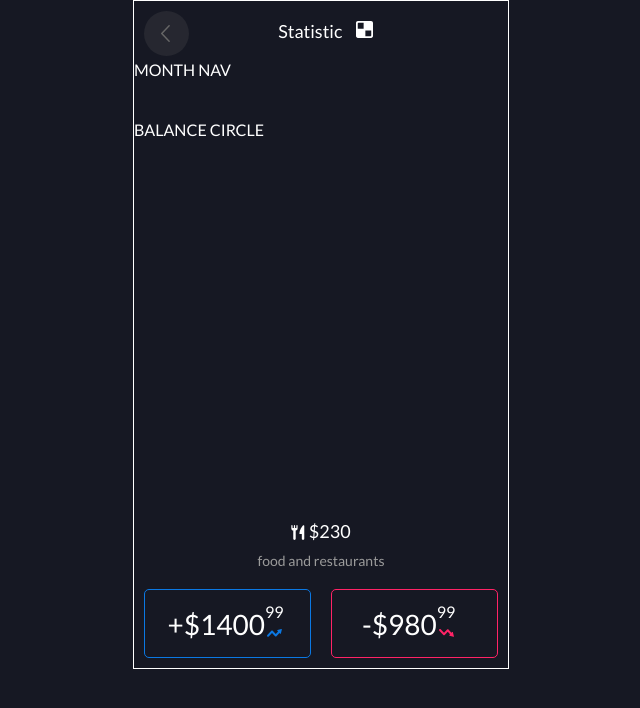
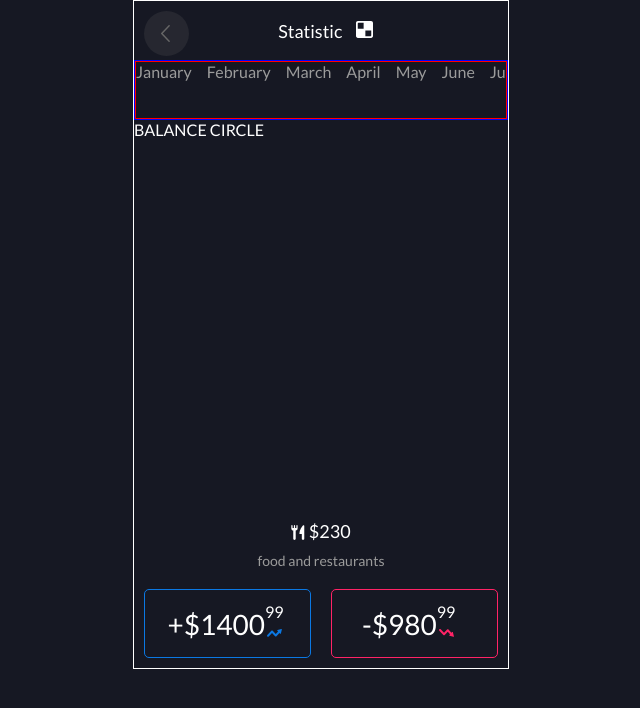
Before and after one commit to abbasnake/scandi, a Vue app in the folder client/: page /#/statistics in a window 1280 px wide. Shown: the top 708 px of the page, without its empty margins (319-959 px from the left). Built offline with nearby package versions, Linux system fonts and the light colour scheme.

Commit message:
making statistics scrollbar for months

```diff
--- /dev/null
+++ b/client/src/components/LiMonth.vue
@@ -0,0 +1,20 @@
+<template>
+  <li class="item">
+    <slot></slot>
+  </li>
+</template>
+
+<script>
+export default {
+  name: 'LiMonth'
+}
+</script>
+
+<style lang="scss" scoped>
+.item {
+  color: rgb(155, 155, 155);
+  &:hover {
+    color: #ffffff;
+  }
+}
+</style>
--- /dev/null
+++ b/client/src/components/NavbarMonths.vue
@@ -0,0 +1,46 @@
+<template>
+  <nav class="navbar">
+    <ul class="navbar__items">
+      <li-month>January</li-month>
+      <li-month>February</li-month>
+      <li-month>March</li-month>
+      <li-month>April</li-month>
+      <li-month>May</li-month>
+      <li-month>June</li-month>
+      <li-month>July</li-month>
+      <li-month>August</li-month>
+      <li-month>September</li-month>
+      <li-month>October</li-month>
+      <li-month>November</li-month>
+      <li-month>December</li-month>
+    </ul>
+  </nav>
+</template>
+
+<script>
+import LiMonth from '@/components/LiMonth'
+
+export default {
+  name: 'NavbarMonths',
+  components: {
+    'li-month': LiMonth
+  }
+}
+</script>
+
+<style lang="scss" scoped>
+.navbar {
+  border: 1px solid blue;
+  display: grid;
+  overflow: hidden;
+  width: 100%;
+  &__items {
+    border: 1px solid red;
+    display: grid;
+    grid-gap: 15px;
+    grid-template-columns: repeat(12, 1fr);
+    overflow-x: scroll;
+    overflow-y: hidden;
+  }
+}
+</style>
--- a/client/src/scss/_global-styles.scss
+++ b/client/src/scss/_global-styles.scss
@@ -9,3 +9,7 @@
 button {
   cursor: pointer;
 }
+
+li {
+  list-style: none;
+}
--- a/client/src/views/Statistics.vue
+++ b/client/src/views/Statistics.vue
@@ -2,7 +2,7 @@
   <div class="view">
     <button-back class="view__button" @clicked="toHomepage"></button-back> <!-- not part of the grid layout -->
     <header-box class="view__header"></header-box>
-    <div class="view__months">MONTH NAV</div>
+    <navbar-months class="view__navbar"></navbar-months>
     <div class="view__main">BALANCE CIRCLE</div>
     <price-box></price-box>
     <div class="view__balance">
@@ -17,6 +17,7 @@ import ButtonBack from '@/components/ButtonBack'
 import StatisticsBalanceBox from '@/components/StatisticsBalanceBox'
 import StatisticsPriceBox from '@/components/StatisticsPriceBox'
 import StatisticsHeaderBox from '@/components/StatisticsHeaderBox'
+import NavbarMonths from '@/components/NavbarMonths'
 
 export default {
   name: 'Statistics',
@@ -24,7 +25,8 @@ export default {
     'button-back': ButtonBack,
     'balance-box': StatisticsBalanceBox,
     'price-box': StatisticsPriceBox,
-    'header-box': StatisticsHeaderBox
+    'header-box': StatisticsHeaderBox,
+    'navbar-months': NavbarMonths
   },
   methods: {
     toHomepage () {
@@ -51,8 +53,4 @@ export default {
     grid-template-columns: 1fr 1fr;
   }
 }
-
-div {
-  // border: 1px solid red;
-}
 </style>
```
